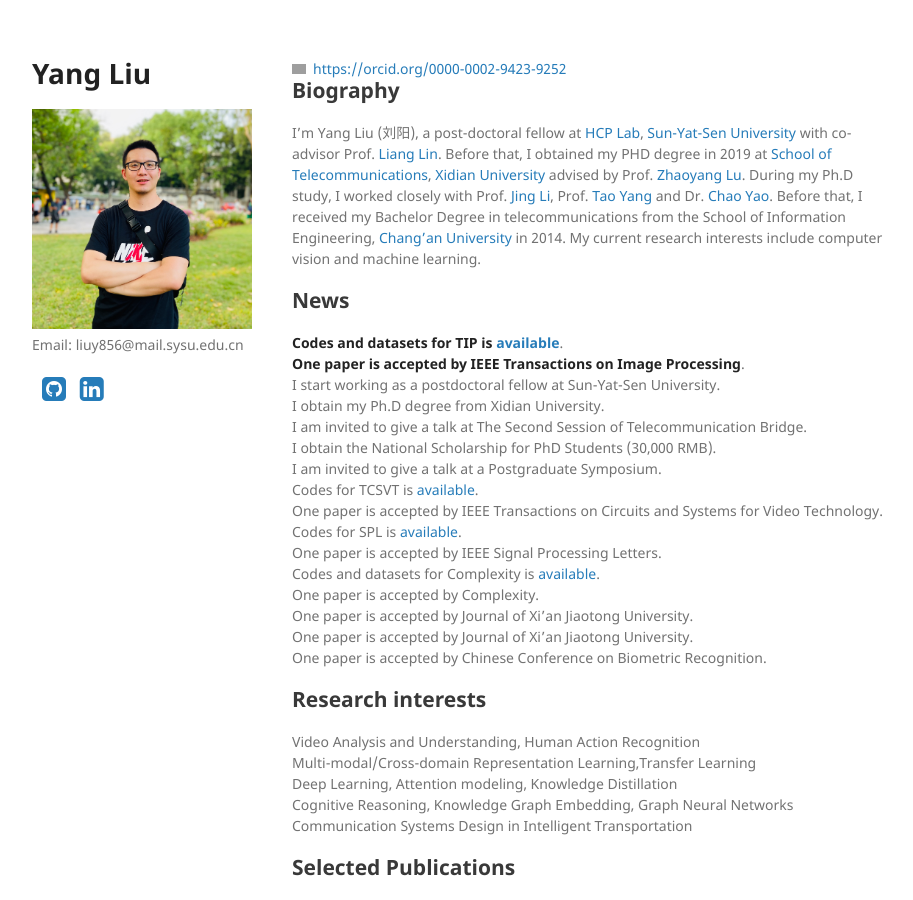
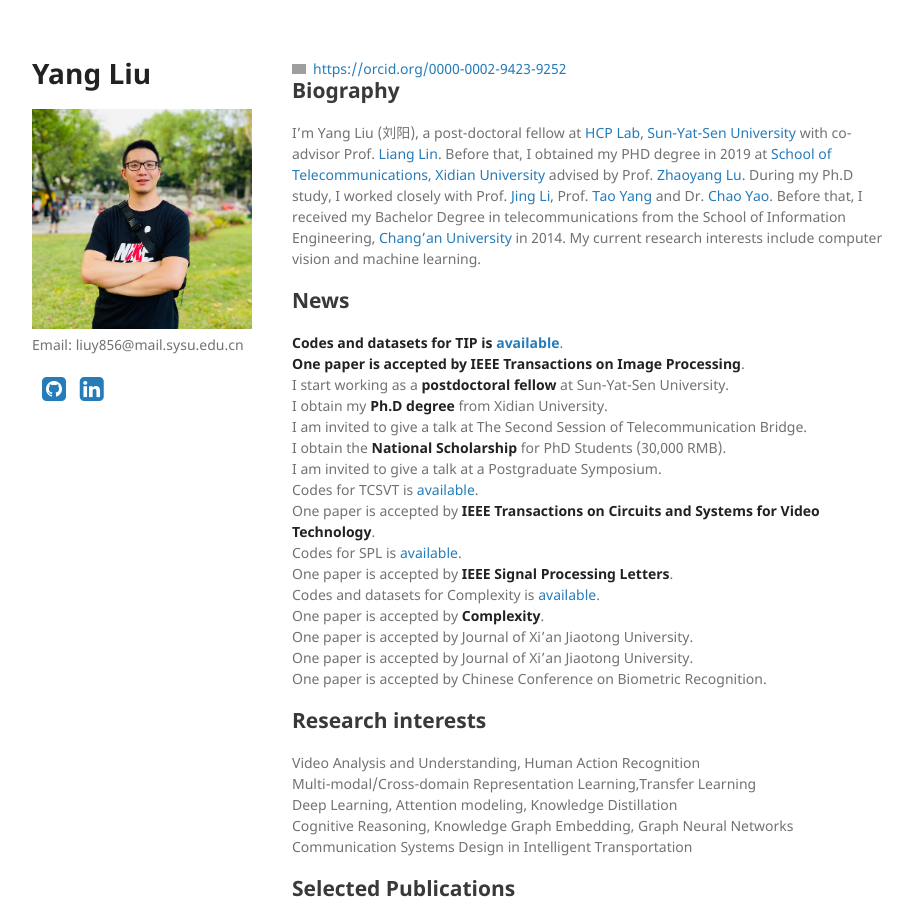
Before and after one commit to YangLiu9208/home, a Jekyll site: the page built from index.md, in a window 1280 px wide and 900 px high. Shown: the whole window, without its empty margins (178-1091 px from the left). Built offline with Jekyll 4.4.1, drawn with Linux system fonts in a browser that asks for light colours; a style sheet for code colours, icons or effects is not loaded; grey boxes are pictures that could not be loaded.

```diff
--- a/index.md
+++ b/index.md
@@ -9,17 +9,17 @@ I'm Yang Liu (刘阳), a post-doctoral fellow at [HCP Lab](http://www.sysu-hcp.n
 ## News
 **Codes and datasets for TIP is [available](https://yangliu9208.github.io/DIVAFN/)**.
 **One paper is accepted by IEEE Transactions on Image Processing**.
-I start working as a postdoctoral fellow at Sun-Yat-Sen University.
-I obtain my Ph.D degree from Xidian University.
+I start working as a **postdoctoral fellow** at Sun-Yat-Sen University.
+I obtain my **Ph.D degree** from Xidian University.
 I am invited to give a talk at The Second Session of Telecommunication Bridge.
-I obtain the National Scholarship for PhD Students (30,000 RMB).
+I obtain the **National Scholarship** for PhD Students (30,000 RMB).
 I am invited to give a talk at a Postgraduate Symposium.
 Codes for TCSVT is [available](https://yangliu9208.github.io/JSRDA/).
-One paper is accepted by IEEE Transactions on Circuits and Systems for Video Technology.
+One paper is accepted by **IEEE Transactions on Circuits and Systems for Video Technology**.
 Codes for SPL is [available](https://yangliu9208.github.io/TSTDDs/).
-One paper is accepted by IEEE Signal Processing Letters.
+One paper is accepted by **IEEE Signal Processing Letters**.
 Codes and datasets for Complexity is [available](https://yangliu9208.github.io/CDFAG/).
-One paper is accepted by Complexity.
+One paper is accepted by **Complexity**.
 One paper is accepted by Journal of Xi'an Jiaotong University.
 One paper is accepted by Journal of Xi'an Jiaotong University.
 One paper is accepted by Chinese Conference on Biometric Recognition.
```
